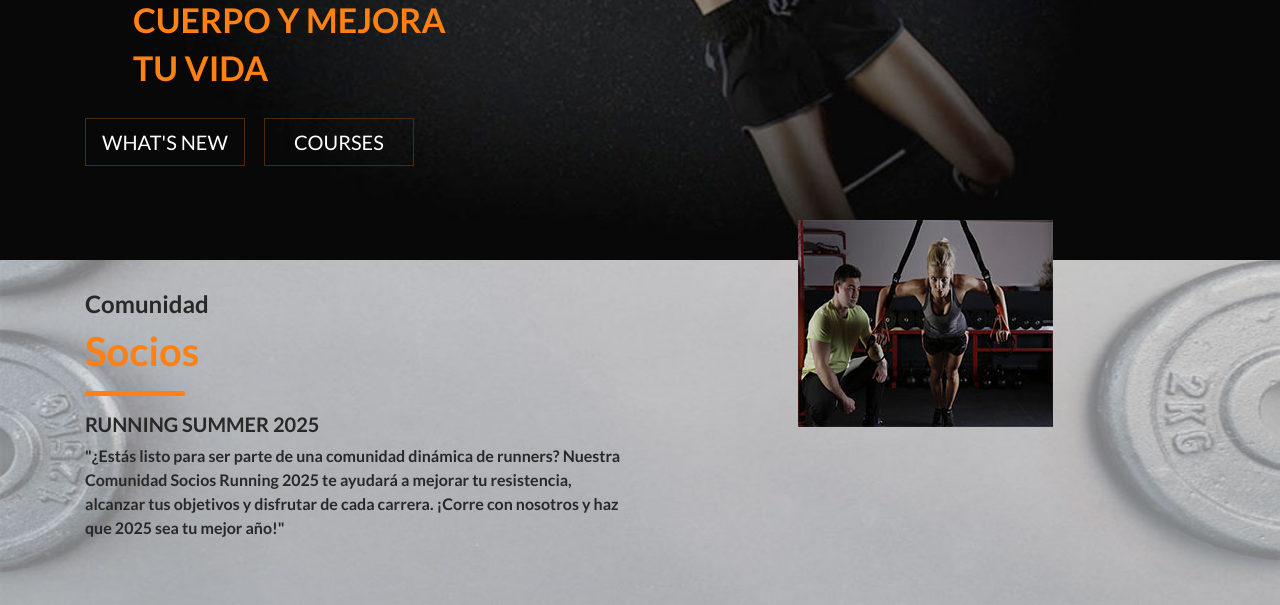
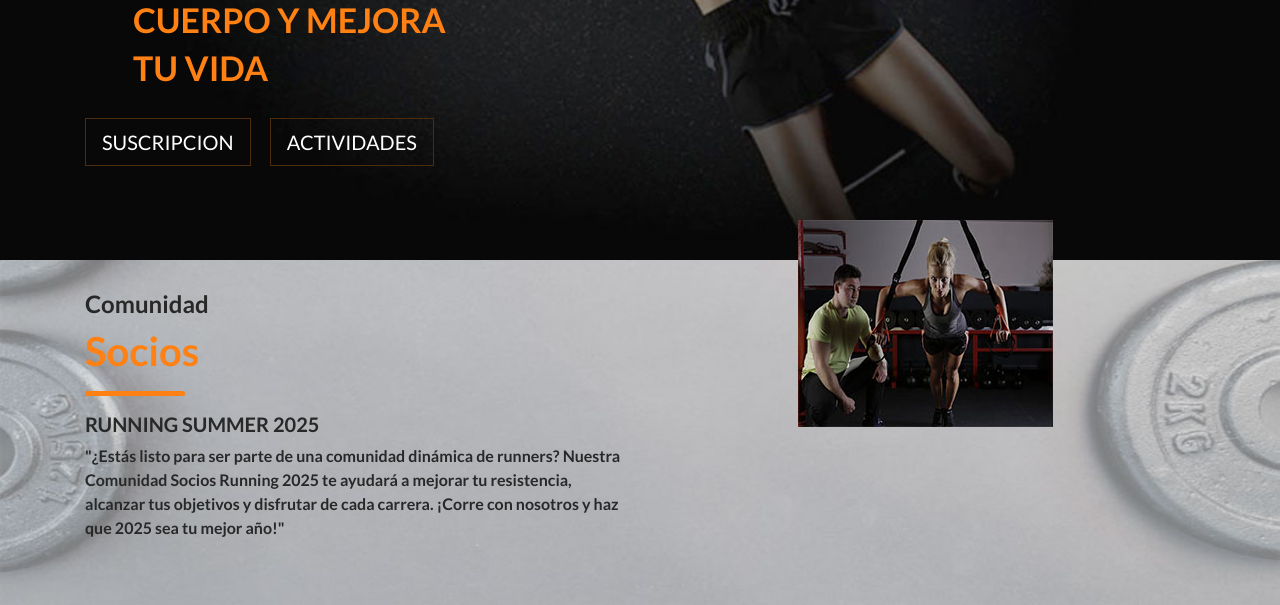
Before and after one commit to gabrielagonzalezliliana/proyecto_django, a Django app: page /app/ in a window 1280 px wide. Shown: the part 494-1099 px from the top of the page. Run offline with Django 4.2, Linux system fonts and the light colour scheme; some libraries are stand-ins or nearby versions.

Commit message:
otros cambios en inicio.html

```diff
--- a/proyecto_django/App/templates/App/inicio.html
+++ b/proyecto_django/App/templates/App/inicio.html
@@ -50,7 +50,7 @@
       <div class="quote-box pl-5 pr-5 wow bounceInRight">
         <h2> DESAFIA TUS LIMITES <br><span>TRANSFORMA TU CUERPO Y MEJORA TU VIDA</span> </h2>
       </div>
-      <a href="#" class="btn text-uppercase btn-outline-danger btn-lg mr-3 mb-3 wow bounceInUp"> What's new</a> <a href="#" class="btn text-uppercase btn-outline-danger btn-lg mb-3 wow bounceInDown"> Courses</a> </div>
+      <a href="#" class="btn text-uppercase btn-outline-danger btn-lg mr-3 mb-3 wow bounceInUp"> Suscripcion </a> <a href="#" class="btn text-uppercase btn-outline-danger btn-lg mb-3 wow bounceInDown"> Actividades</a> </div>
   </div>
 </div>
 <div class="container-fluid fh5co-network">
```
